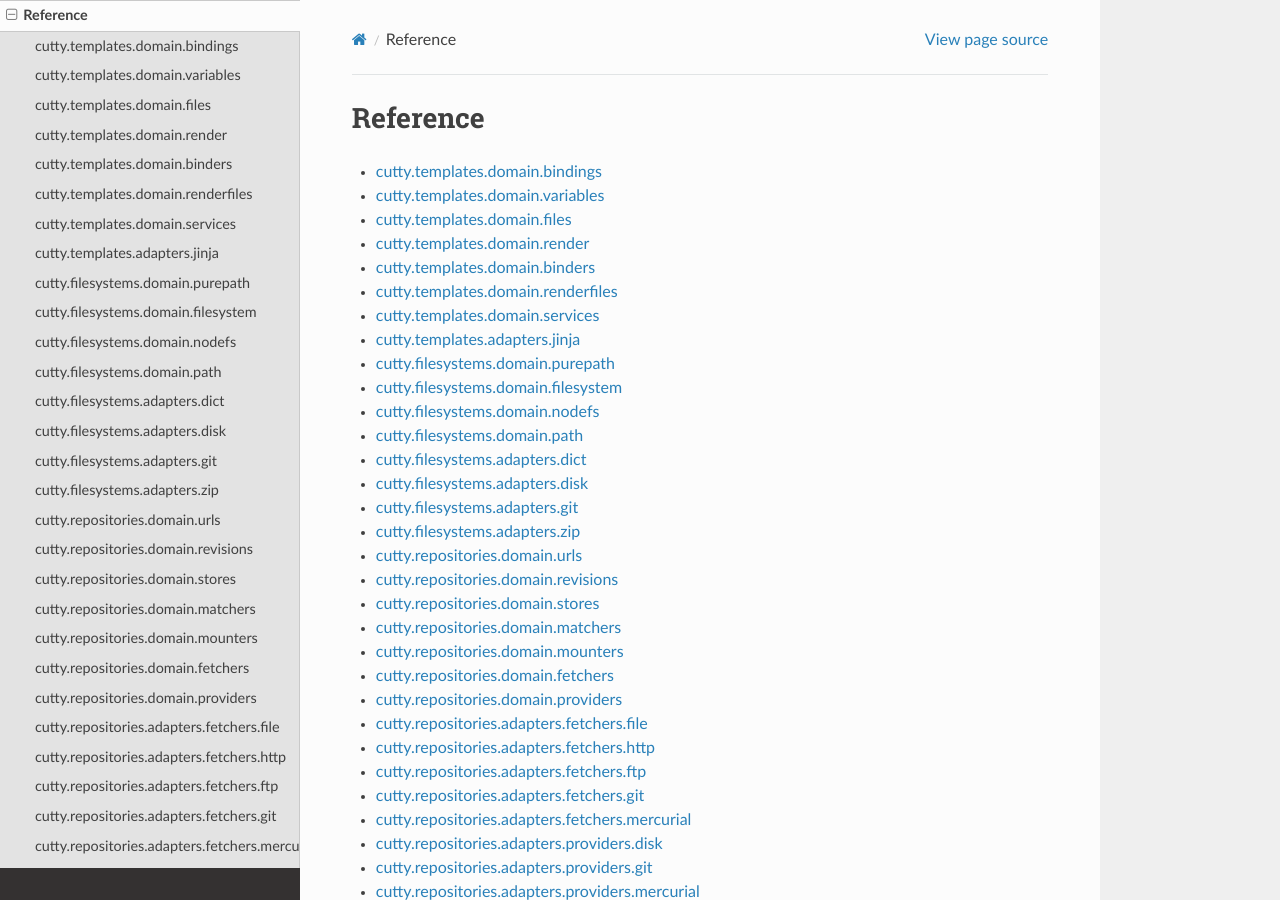
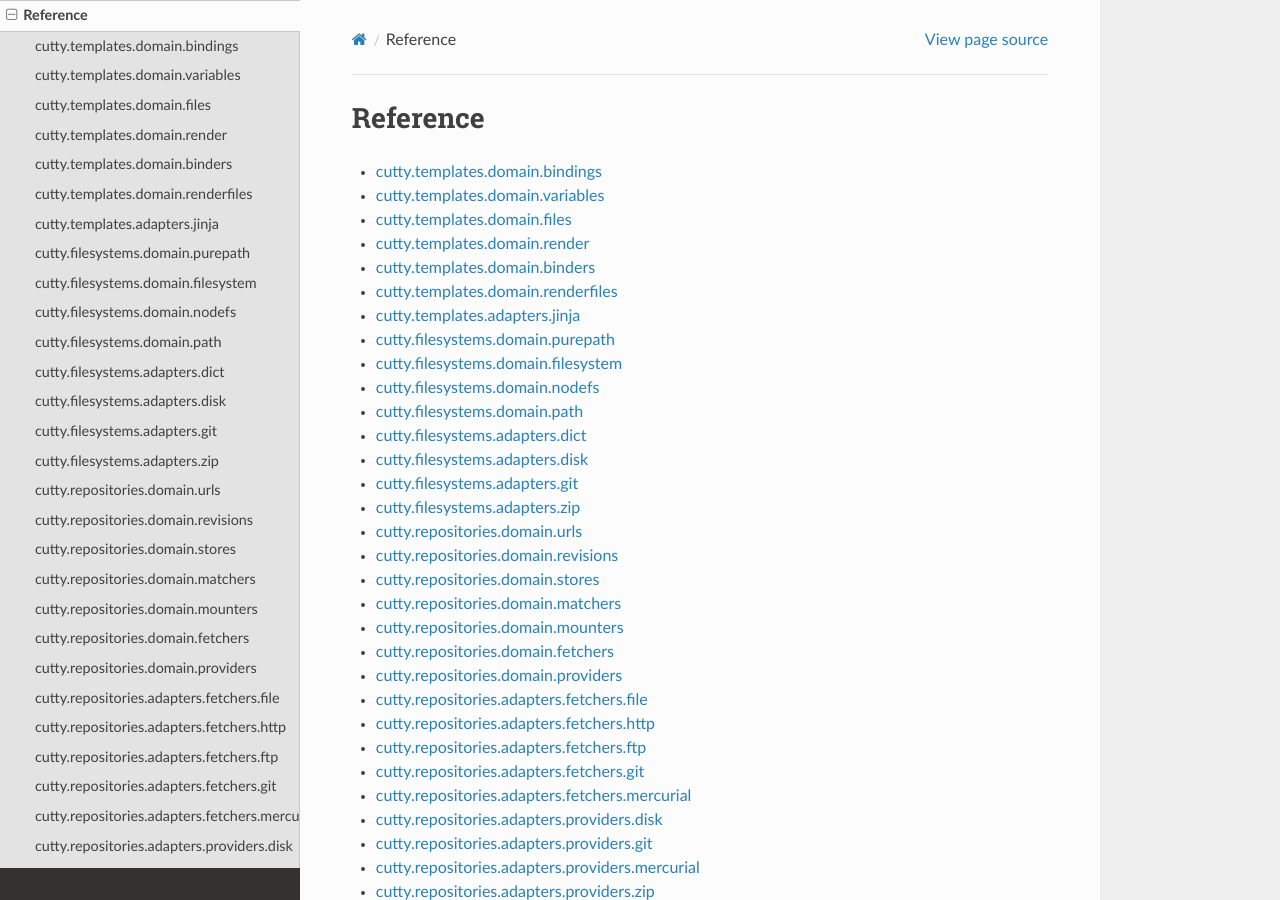
Before and after one commit to cjolowicz/cutty, a Sphinx documentation site: the page built from docs/reference.rst, in a window 1280 px wide and 900 px high. Built offline with Sphinx 7.4.7 and the Read the Docs theme 2.0.0, drawn with Linux system fonts in a browser that asks for light colours; some of the changed text lies outside the part shown.

Commit message:
:books: [reference] Remove cutty.templates.domain.services

```diff
--- a/docs/reference.rst
+++ b/docs/reference.rst
@@ -45,13 +45,6 @@
 ----------------------------------
 
 .. automodule:: cutty.templates.domain.renderfiles
-   :members:
-
-
-cutty.templates.domain.services
--------------------------------
-
-.. automodule:: cutty.templates.domain.services
    :members:
 
 
```
